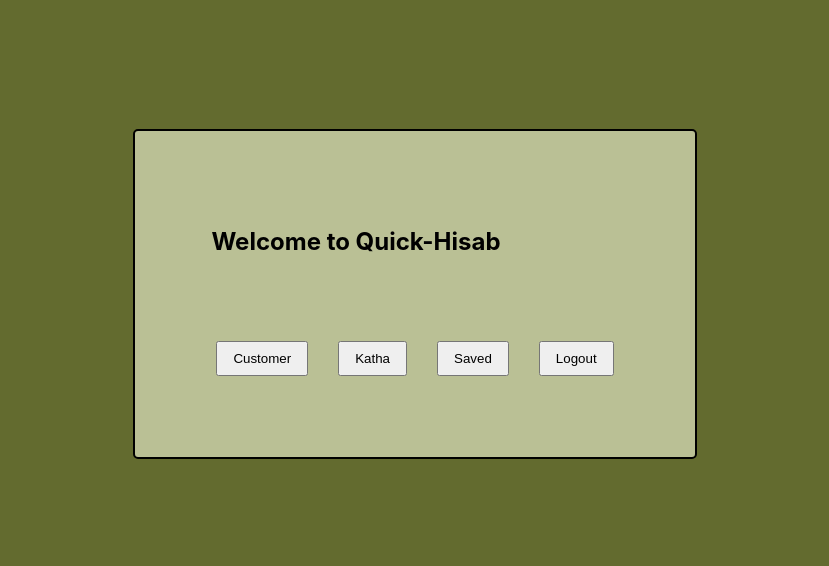
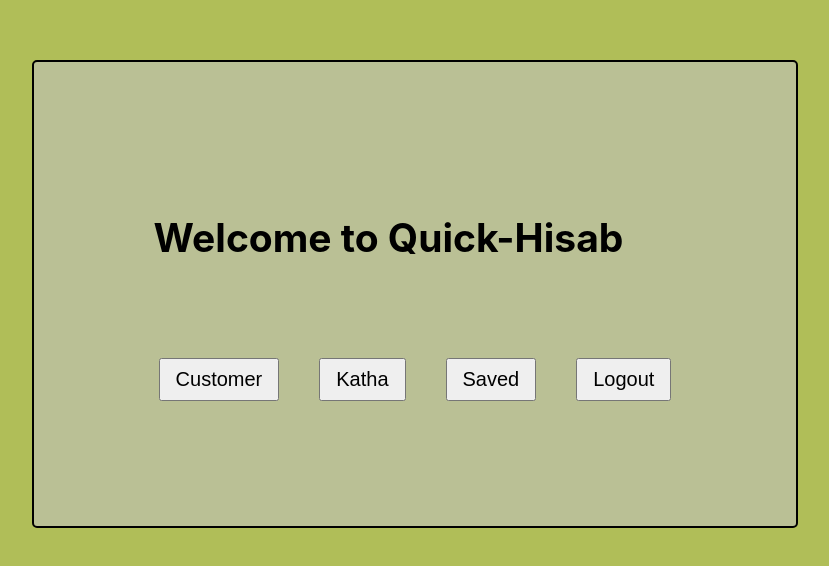
Before and after one commit to manish1r/Financial-Intreset-Calculation, a React (Create React App) app in the folder hisab/: page /home in a window 1280 px wide. Shown: the part 106-672 px from the top of the page, without its empty margins (225-1054 px from the left). Built offline with nearby package versions, Linux system fonts and the light colour scheme.

Commit message:
updating CSS

```diff
--- a/hisab/src/App.css
+++ b/hisab/src/App.css
@@ -1,6 +1,6 @@
 .center{
     min-height:100vh;
-    background-color:#636B2F;
+    background-color:#b0be58;
     display: flex;
     flex-direction: column;
     align-items: center;
@@ -9,13 +9,13 @@
 .container {
     background-color:#BAC095;
     margin: 25px;
-    padding: 76px;
+    padding: 120px;
     border-radius: 5px;
     border: 2px solid black;
 }
 .row{
     display: flex;
-    gap: 20px;
+    gap: 30px;
 }
 input {
   margin: 8px;
@@ -25,6 +25,7 @@ input {
 button {
   margin: 5px;
   padding: 8px 15px;
+  font-size: 20px;
 }
 .card {
   margin: 13px;
@@ -40,3 +41,6 @@ button {
     border: 1px solid #ccc;
     background-color: #fff;
 }
+h2{
+  font-size: 39px;
+}
```
